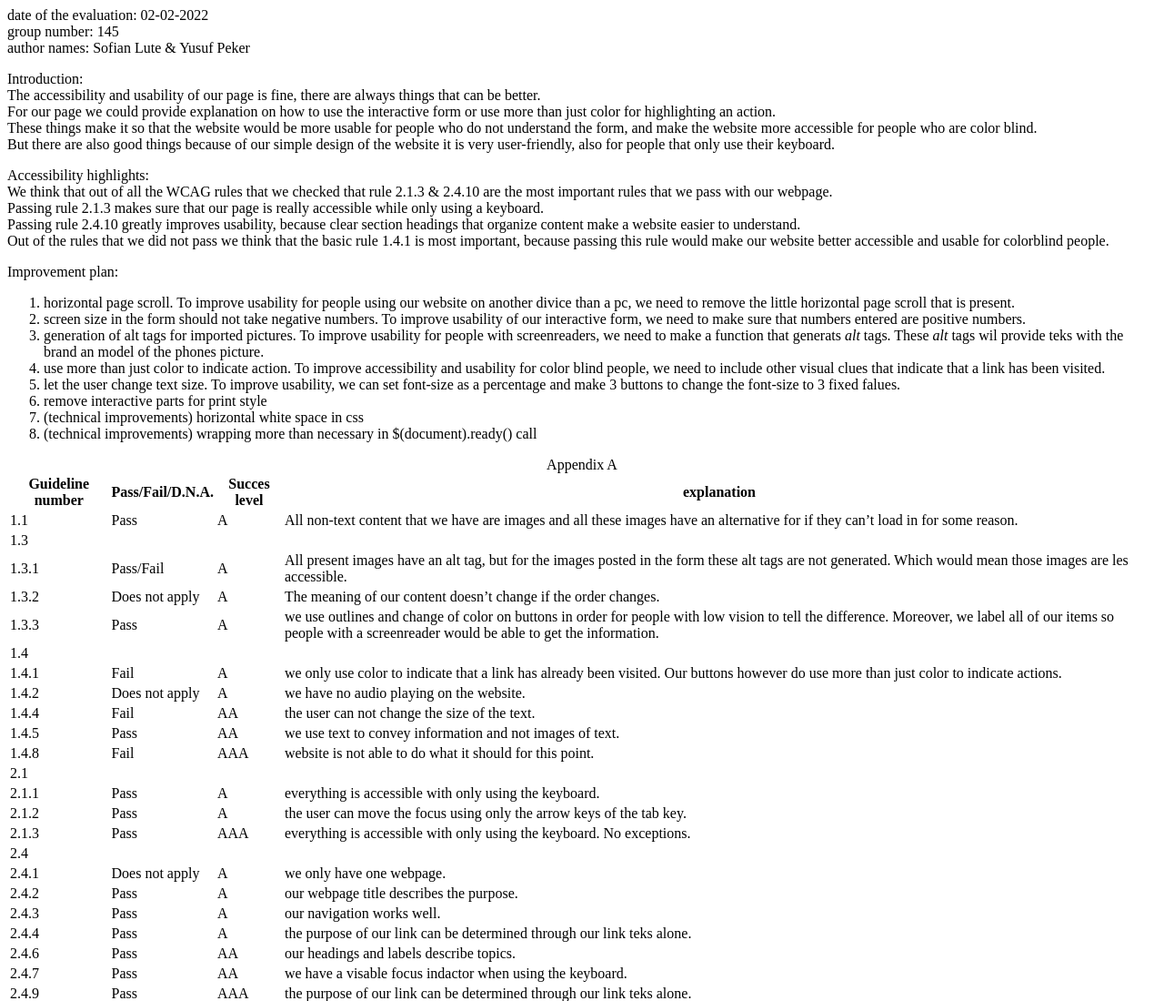
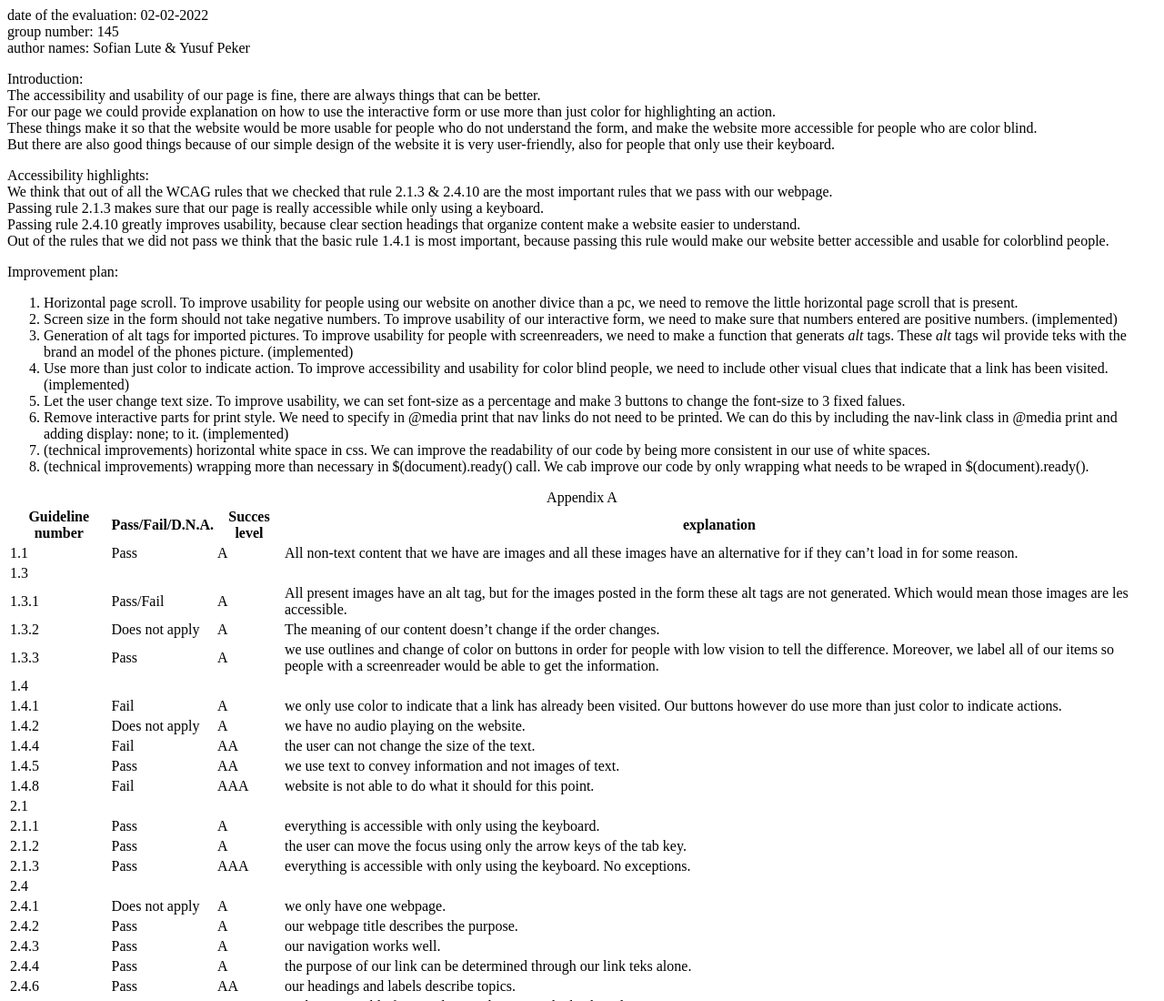
Before and after one commit to Sofian-Lute/WebTech, a plain HTML site: page self-evaluation.html in a window 1280 px wide. Shown: the top 1100 px of the page at 91% size. Drawn offline with Linux system fonts and the light colour scheme.

Commit message:
improvent plan finnished

```diff
--- a/Front-end/styles.css
+++ b/Front-end/styles.css
@@ -372,6 +372,9 @@ form {
     justify-content: center;
     align-items: center;
   }
+  .nav-link {
+      display: none;
+  }
 }
 #btnContainer {
   margin: 20px 0 50px 0;
--- a/self-evaluation.html
+++ b/self-evaluation.html
@@ -26,14 +26,14 @@
     </p>
     <p>Improvement plan:<br>
       <ol>
-        <li>horizontal page scroll. To improve usability for people using our website on another divice than a pc, we need to remove the little horizontal page scroll that is present.</li>
-        <li>screen size in the form should not take negative numbers. To improve usability of our interactive form, we need to make sure that numbers entered are positive numbers.</li>
-        <li>generation of alt tags for imported pictures. To improve usability for people with screenreaders, we need to make a function that generats <em>alt</em> tags. These <em>alt</em> tags wil provide teks with the brand an model of the phones picture.</li>
-        <li>use more than just color to indicate action. To improve accessibility and usability for color blind people, we need to include other visual clues that indicate that a link has been visited.</li>
-        <li>let the user change text size. To improve usability, we can set font-size as a percentage and make 3 buttons to change the font-size to 3 fixed falues.</li>
-        <li>remove interactive parts for print style</li>
-        <li>(technical improvements) horizontal white space in css</li>
-        <li>(technical improvements) wrapping more than necessary in $(document).ready() call</li>
+        <li>Horizontal page scroll. To improve usability for people using our website on another divice than a pc, we need to remove the little horizontal page scroll that is present.</li>
+        <li>Screen size in the form should not take negative numbers. To improve usability of our interactive form, we need to make sure that numbers entered are positive numbers. (implemented)</li>
+        <li>Generation of alt tags for imported pictures. To improve usability for people with screenreaders, we need to make a function that generats <em>alt</em> tags. These <em>alt</em> tags wil provide teks with the brand an model of the phones picture. (implemented)</li>
+        <li>Use more than just color to indicate action. To improve accessibility and usability for color blind people, we need to include other visual clues that indicate that a link has been visited. (implemented)</li>
+        <li>Let the user change text size. To improve usability, we can set font-size as a percentage and make 3 buttons to change the font-size to 3 fixed falues.</li>
+        <li>Remove interactive parts for print style. We need to specify in @media print that nav links do not need to be printed. We can do this by including the nav-link class in @media print and adding display: none; to it. (implemented)</li>
+        <li>(technical improvements) horizontal white space in css. We can improve the readability of our code by being more consistent in our use of white spaces.</li>
+        <li>(technical improvements) wrapping more than necessary in $(document).ready() call. We cab improve our code by only wrapping what needs to be wraped in $(document).ready().</li>
       </ol>
     </p>
     <table>
```
Also changed, not shown: Front-end/index.html (+1 -4 lines).
